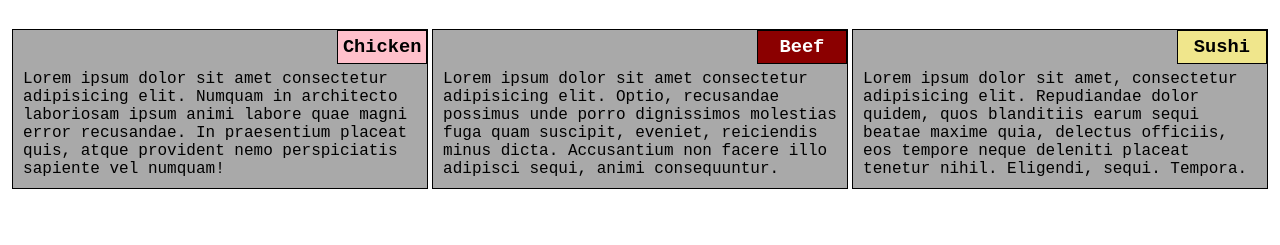
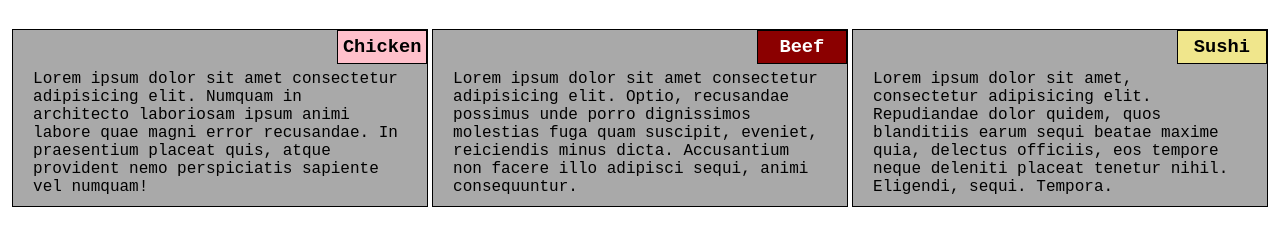
Before and after one commit to meztai/coursera-test, a plain HTML site: page module2-solution/index.html in a window 1280 px wide. Shown: the part 61-306 px from the top of the page. Drawn offline with Linux system fonts and the light colour scheme.

Commit message:
spacing edit

```diff
--- a/module2-solution/css/module2.css
+++ b/module2-solution/css/module2.css
@@ -10,6 +10,15 @@ body {
 
 div{
     position: relative;
+    margin-right: auto;
+    margin-left: auto;
+    margin-bottom: 15px;
+}
+
+section {
+    margin-right: 10px;
+      margin-left: 10px;
+      margin-bottom: 10px;
 }
 
 h1 {
--- a/module2-solution/index.html
+++ b/module2-solution/index.html
@@ -10,16 +10,23 @@
 
     <div class="row">
         <div class="chicken col-lg4 col-md6 col-sm12">
+            <section>
                 <h3 class="pinkchicken">Chicken</h3>
                 <p>Lorem ipsum dolor sit amet consectetur adipisicing elit. Numquam in architecto laboriosam ipsum animi labore quae magni error recusandae. In praesentium placeat quis, atque provident nemo perspiciatis sapiente vel numquam!</p>
+            </section>
         </div>
+
         <div class="beef col-lg4 col-md6 col-sm12">
+            <section>
                 <h3 class="redbeef">Beef</h3>
                 <p>Lorem ipsum dolor sit amet consectetur adipisicing elit. Optio, recusandae possimus unde porro dignissimos molestias fuga quam suscipit, eveniet, reiciendis minus dicta. Accusantium non facere illo adipisci sequi, animi consequuntur.</p>
+            </section>
         </div>
         <div class="sushi col-lg4 col-md12 col-sm12">
+            <section>
                 <h3 class="yellowsushi">Sushi</h3>
                 <p>Lorem ipsum dolor sit amet, consectetur adipisicing elit. Repudiandae dolor quidem, quos blanditiis earum sequi beatae maxime quia, delectus officiis, eos tempore neque deleniti placeat tenetur nihil. Eligendi, sequi. Tempora.</p>
+            </section>
         </div>
     </div>
 </body>
```
Lines whose indentation alone changed are shown as unchanged.
